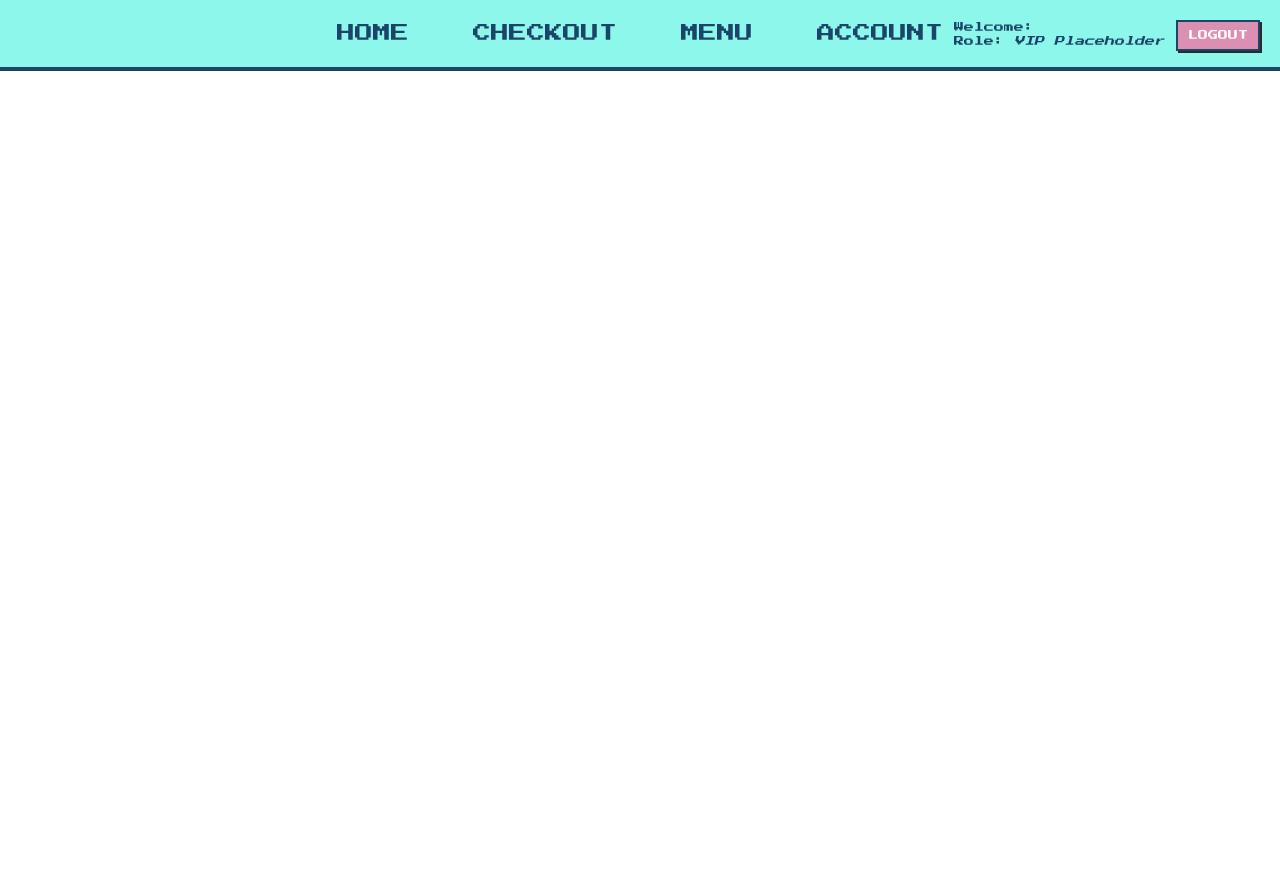
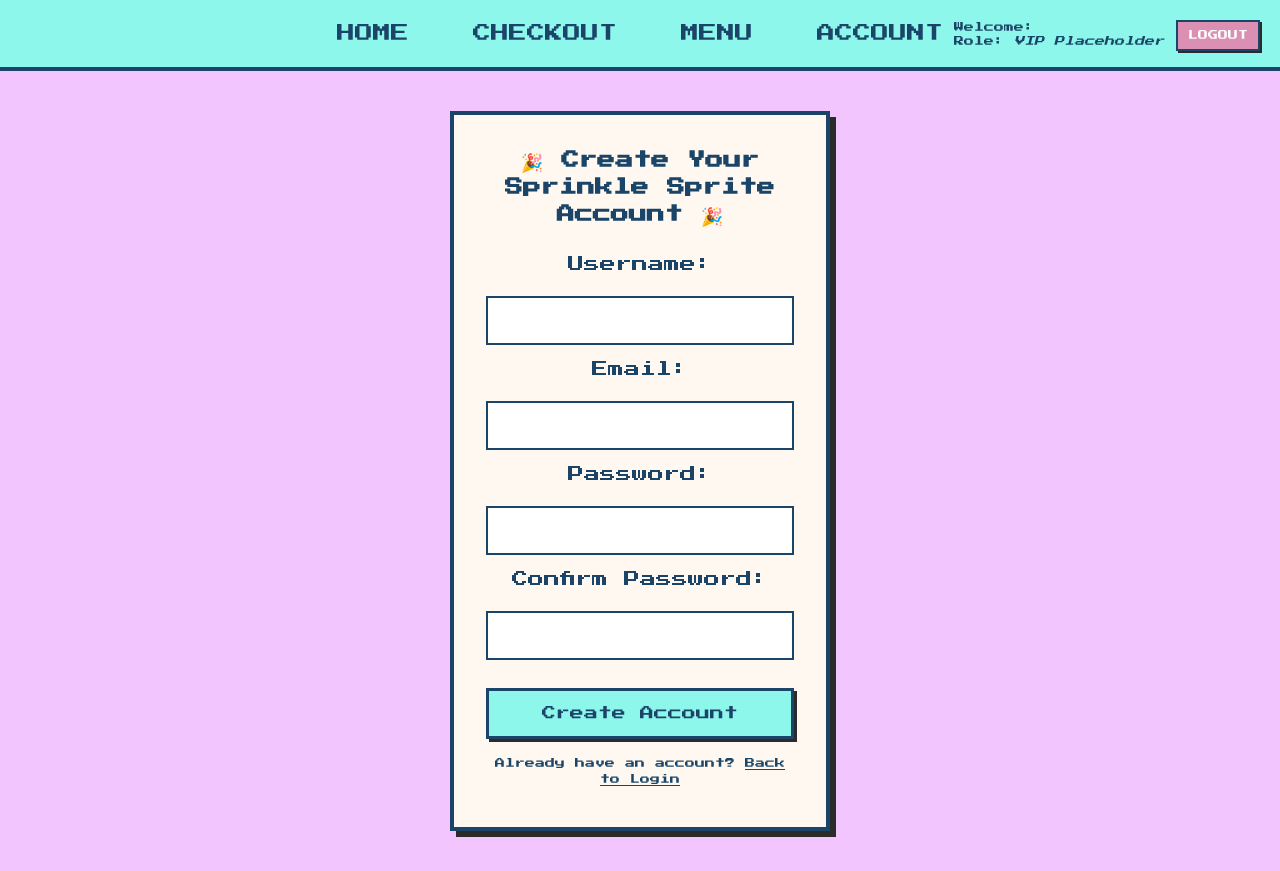
Before and after one commit to CodeLabs-Students/CL-Group-C, an Angular app in the folder sprinkle-sprite/: page /create-account in a window 1280 px wide. Before the commit this address led to /. Before the commit the page ends 800 px from the top, so only its background shows below. Built offline with nearby package versions, Linux system fonts and the light colour scheme.

Commit message:
finished design now moving to remove login ability to create users and replace with check only

```diff
--- a/sprinkle-sprite/src/app/app.routes.ts
+++ b/sprinkle-sprite/src/app/app.routes.ts
@@ -22,4 +22,9 @@ export const routes: Routes = [
     loadComponent: () =>
       import('./login/login.component').then((m) => m.LoginComponent),
   },
+  {
+    path: 'create-account',
+    loadComponent: () =>
+      import('./create-user/create-user.component').then(m => m.CreateUserComponent)
+  },
 ];
--- a/sprinkle-sprite/src/app/create-user/create-user.component.css
+++ b/sprinkle-sprite/src/app/create-user/create-user.component.css
@@ -0,0 +1,85 @@
+.login-hero {
+  display: block;
+  min-height: 100vh;
+  background-color: #F3C5FF; /* Sprinkle Sprite pink */
+  padding: 40px 16px;
+}
+
+/* Container with pixel flavor */
+.login-container {
+  max-width: 380px;
+  margin: 0 auto;
+  padding: 32px;
+  background: #fff8f0; /* Soft vanilla background */
+  border: 4px solid #1B4568; /* Biscay border */
+
+  box-shadow: 6px 6px #2b2b2b; /* Pixel-style shadow */
+  font-family: 'Press Start 2P', monospace;
+  text-align: center;
+  color: #1B4568;
+}
+
+
+/* Header */
+.login-container h2 {
+  font-size: 18px;
+  margin-bottom: 24px;
+  color: #1B4568;
+}
+
+/* Inputs */
+.login-container input {
+  width: 100%;
+  margin: 12px 0;
+  padding: 12px;
+  border: 2px solid #1B4568;
+  background-color: #fff;
+  font-size: 14px;
+  font-family: 'Press Start 2P', monospace;
+  color: #1B4568;
+}
+.note {
+  margin: 16px 0 8px;
+  font-size: 10px;
+  color: #1B4568;
+  font-family: 'Press Start 2P';
+  text-align: center;
+  line-height: 1.6;
+}
+
+.note a {
+  color: #1B4568;
+  text-decoration: underline;
+  transition: color 0.2s ease;
+}
+
+.note a:hover {
+  color: #db90b3; /* Your main pink theme color */
+}
+
+.login-container button {
+  width: 100%;
+  padding: 12px;
+  margin-top: 16px;
+  background-color: #8df7eb; /* Teal like site nav */
+  color: #1B4568;
+  border: 3px solid #1B4568;
+  font-size: 14px;
+  font-family: 'Press Start 2P', monospace;
+  transition: all 0.2s ease;
+  box-shadow: 3px 3px #2b2b2b;
+}
+
+.login-container button:hover {
+  background-color: #7de1d3;
+  box-shadow: 2px 2px #000;
+}
+
+.note {
+  margin: 16px 0 8px;
+  font-size: 10px;
+  color: #1B4568;
+  font-family: 'Press Start 2P';
+  text-align: center;
+  line-height: 1.6;
+}
--- a/sprinkle-sprite/src/app/create-user/create-user.component.html
+++ b/sprinkle-sprite/src/app/create-user/create-user.component.html
@@ -0,0 +1,46 @@
+<div class="login-hero">
+  <div class="login-container">
+    <h2>🎉 Create Your Sprinkle Sprite Account 🎉</h2>
+
+    <form (submit)="handleCreateAccount()">
+      <label for="username">Username:</label>
+      <input
+        id="username"
+        type="text"
+        required
+        (input)="username.set($any($event.target).value)"
+      />
+
+      <label for="email">Email:</label>
+      <input
+        id="email"
+        type="email"
+        required
+        (input)="email.set($any($event.target).value)"
+      />
+
+      <label for="password">Password:</label>
+      <input
+        id="password"
+        type="password"
+        required
+        (input)="password.set($any($event.target).value)"
+      />
+
+      <label for="confirm">Confirm Password:</label>
+      <input
+        id="confirm"
+        type="password"
+        required
+        (input)="confirmPassword.set($any($event.target).value)"
+      />
+
+      <button type="submit">Create Account</button>
+
+      <p class="note">
+        Already have an account?
+        <a [routerLink]="['/login']">Back to Login</a>
+      </p>
+    </form>
+  </div>
+</div>
--- a/sprinkle-sprite/src/app/create-user/create-user.component.ts
+++ b/sprinkle-sprite/src/app/create-user/create-user.component.ts
@@ -1,11 +1,40 @@
-import { Component } from '@angular/core';
+import { Component, signal } from '@angular/core';
+import { Router, RouterLink } from '@angular/router';
+import { CommonModule } from '@angular/common';
 
 @Component({
   selector: 'app-create-user',
-  imports: [],
+  standalone: true,
+  imports: [CommonModule, RouterLink],
   templateUrl: './create-user.component.html',
-  styleUrl: './create-user.component.css'
+  styleUrl: './create-user.component.css',
 })
 export class CreateUserComponent {
+  username = signal('');
+  email = signal('');
+  password = signal('');
+  confirmPassword = signal('');
 
+  constructor(private router: Router) {}
+
+  handleCreateAccount(): void {
+    if (
+      this.username() &&
+      this.email() &&
+      this.password() &&
+      this.password() === this.confirmPassword()
+    ) {
+      const user = {
+        username: this.username(),
+        email: this.email(),
+        password: this.password(), // NOTE: insecure for production, fine for testing
+      };
+
+      localStorage.setItem('user', JSON.stringify(user));
+      alert('Account created! Please log in.');
+      this.router.navigate(['/login']);
+    } else {
+      alert('Please fill all fields and make sure passwords match.');
+    }
+  }
 }
```
